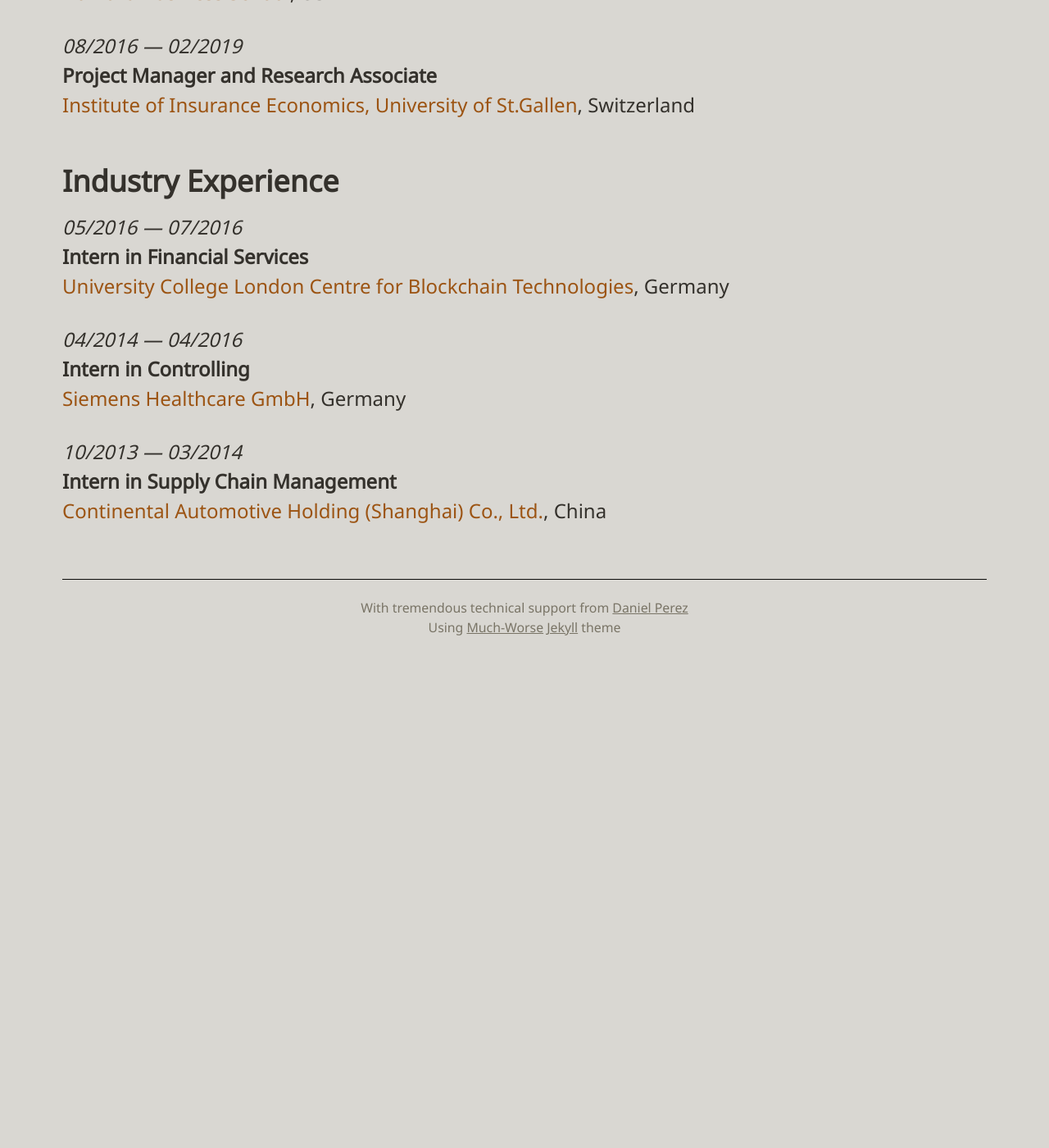
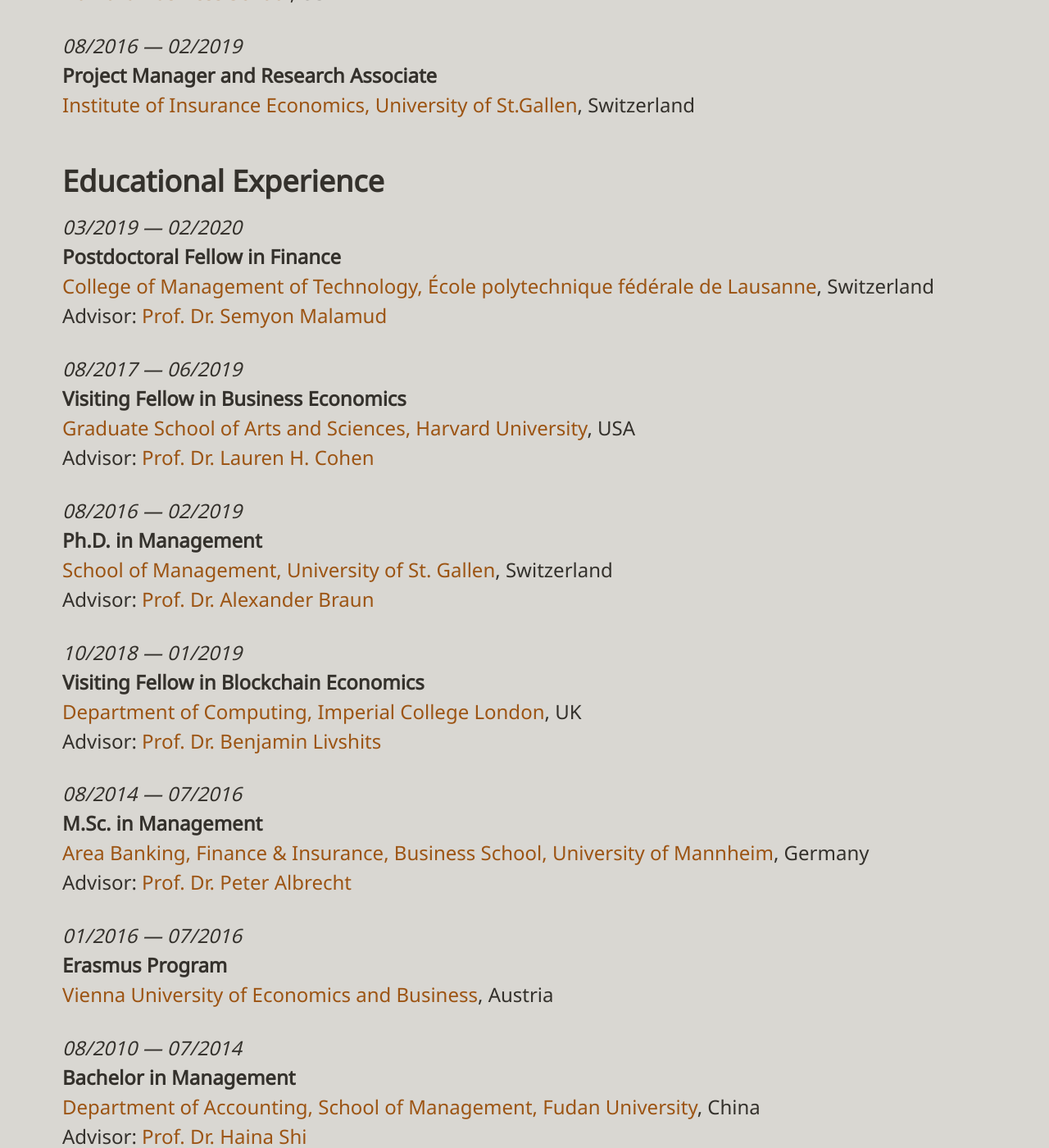
Before and after one commit to xujiahuayz/xujiahuayz.github.io, a Jekyll site: the page built from bio.md, in a window 1280 px wide and 1400 px high, scrolled down 834 px. Shown: the whole window at 82% size. Built offline with Jekyll 4.4.1, drawn with Linux system fonts in a browser that asks for light colours; before the commit the page ends 1636 px from its top, so only the background shows below that; some of the changed text lies outside the part shown.

Commit message:
add educational experience

```diff
--- a/bio.md
+++ b/bio.md
@@ -38,6 +38,7 @@
       country:  "Switzerland"
       start:    "08/2016"
       end:      "02/2019"
+
 indjobs:
 
     - title:    "Intern in Financial Services"
@@ -60,6 +61,75 @@
       country:  "China"
       start:    "10/2013"
       end:      "03/2014"
+
+education:
+
+    - title:    "Postdoctoral Fellow in Finance"
+      org:      "College of Management of Technology, École polytechnique fédérale de Lausanne"
+      orgurl:   "https://www.epfl.ch/schools/cdm/"
+      country:  "Switzerland"
+      advisor:  "Prof. Dr. Semyon Malamud"
+      advurl:   "https://www.epfl.ch/labs/sfi-sm/"
+      start:    "03/2019"
+      end:      "02/2020"
+    - title:    "Visiting Fellow in Business Economics"
+      org:      "Graduate School of Arts and Sciences, Harvard University"
+      orgurl:   "https://gsas.harvard.edu/"
+      country:  "USA"
+      advisor:  "Prof. Dr. Lauren H. Cohen"
+      advurl:   "http://laurenhcohen.com/"
+      start:    "08/2017"
+      end:      "06/2019"
+    - title:    "Ph.D. in Management"
+      org:      "School of Management, University of St. Gallen"
+      orgurl:   "https://www.unisg.ch/en/universitaet/schools/management"
+      country:  "Switzerland"
+      advisor:  "Prof. Dr. Alexander Braun"
+      advurl:   "https://www.alexandria.unisg.ch/persons/2621"
+      start:    "08/2016"
+      end:      "02/2019"
+    - title:    "Visiting Fellow in Blockchain Economics"
+      org:      "Department of Computing, Imperial College London"
+      orgurl:   "https://www.imperial.ac.uk/computing"
+      country:  "UK"
+      advisor:  "Prof. Dr. Benjamin Livshits"
+      advurl:   "https://www.doc.ic.ac.uk/~livshits/"
+      start:    "10/2018"
+      end:      "01/2019"
+    - title:    "M.Sc. in Management"
+      org:      "Area Banking, Finance & Insurance, Business School, University of Mannheim"
+      orgurl:   "https://www.bwl.uni-mannheim.de/finance/"
+      country:  "Germany"
+      advisor:  "Prof. Dr. Peter Albrecht"
+      advurl:   "https://www.bwl.uni-mannheim.de/albrecht/"
+      start:    "08/2014"
+      end:      "07/2016"
+    - title:    "Erasmus Program"
+      org:      "Vienna University of Economics and Business"
+      orgurl:   "https://www.wu.ac.at/"
+      country:  "Austria"
+      start:    "01/2016"
+      end:      "07/2016"
+    - title:    "Bachelor in Management"
+      org:      "Department of Accounting, School of Management, Fudan University"
+      orgurl:   "https://www.fdsm.fudan.edu.cn/En/Accounting.aspx"
+      country:  "China"
+      advisor:  "Prof. Dr. Haina Shi"
+      advurl:   "https://www.fdsm.fudan.edu.cn/en/teacher/preview.aspx?UID=111838"
+      start:    "08/2010"
+      end:      "07/2014"
+    - title:    "Exchange Program"
+      org:      "Desautels Faculty of Management, McGill University"
+      orgurl:   "https://www.mcgill.ca/desautels/"
+      country:  "Canada"
+      start:    "08/2012"
+      end:      "01/2013"
+    - title:    "Global BBA Program"
+      org:      "McCombs School of Business, University of Texas at Austin"
+      orgurl:   "https://www.mccombs.utexas.edu/"
+      country:  "Austria"
+      start:    "07/2012"
+      end:      "08/2012"
 ---
 
 ## Research and Academic Positions
@@ -71,7 +141,20 @@
 <br />
 **{{item.title}}**
 <br />
-[{{item.org}}]({{item.orgurl}}), {{item.country}}
+[{{item.org}}]({{item.orgurl}}){:target="_blank"}, {{item.country}}
+{% endfor %}
+
+## Educational Experience
+
+{% for item in page.education %}
+*{{item.start}} --- {{item.end}}*
+<br />
+**{{item.title}}**
+<br />
+[{{item.org}}]({{item.orgurl}}){:target="_blank"}, {{item.country}}{% if item.advisor %}
+<br />
+Advisor: [{{item.advisor}}]({{item.advurl}}){:target="_blank"}
+{% endif %}
 {% endfor %}
 
 ## Industry Experience
@@ -83,7 +166,7 @@
 <br />
 **{{item.title}}**
 <br />
-[{{item.org}}]({{item.orgurl}}), {{item.country}}
+[{{item.org}}]({{item.orgurl}}){:target="_blank"}, {{item.country}}
 {% endfor %}
 
 
```
Also changed, not shown: _data/menu.yml (+6 -6 lines), publications.md (+20 -3 lines).
